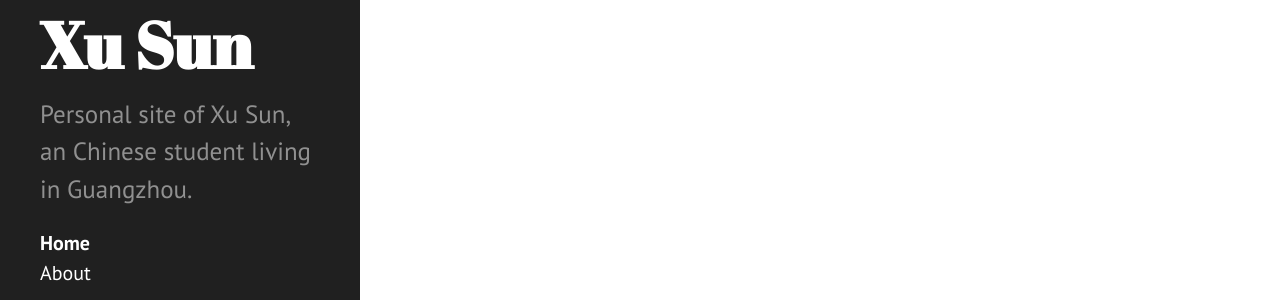
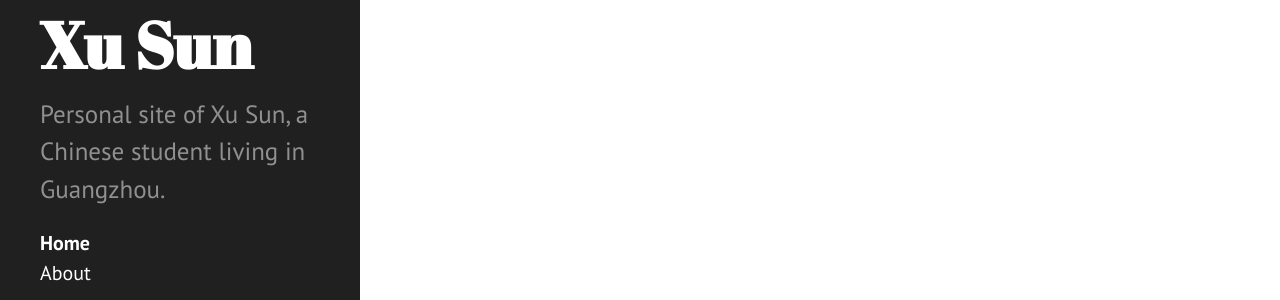
Before and after one commit to PamixSun/pamixsun.github.io, a Jekyll site: the page built from index.html, in a window 1280 px wide. Shown: the part 492-792 px from the top of the page. Built offline with Jekyll 4.4.1, drawn with Linux system fonts in a browser that asks for light colours; nearby versions of some CDN libraries; the list of posts is cut into pages by our own code.

Commit message:
improve home

```diff
--- a/_config.yml
+++ b/_config.yml
@@ -2,7 +2,7 @@
 title: Xu Sun
 tagline: 'Chinese student living in Guangzhou.'
 email: pamixsun@gmail.com
-description: 'Personal site of Xu Sun, an Chinese student living in Guangzhou.'
+description: 'Personal site of Xu Sun, a Chinese student living in Guangzhou.'
 baseurl: ""
 url: "http://pamixsun.github.io"
 
```
